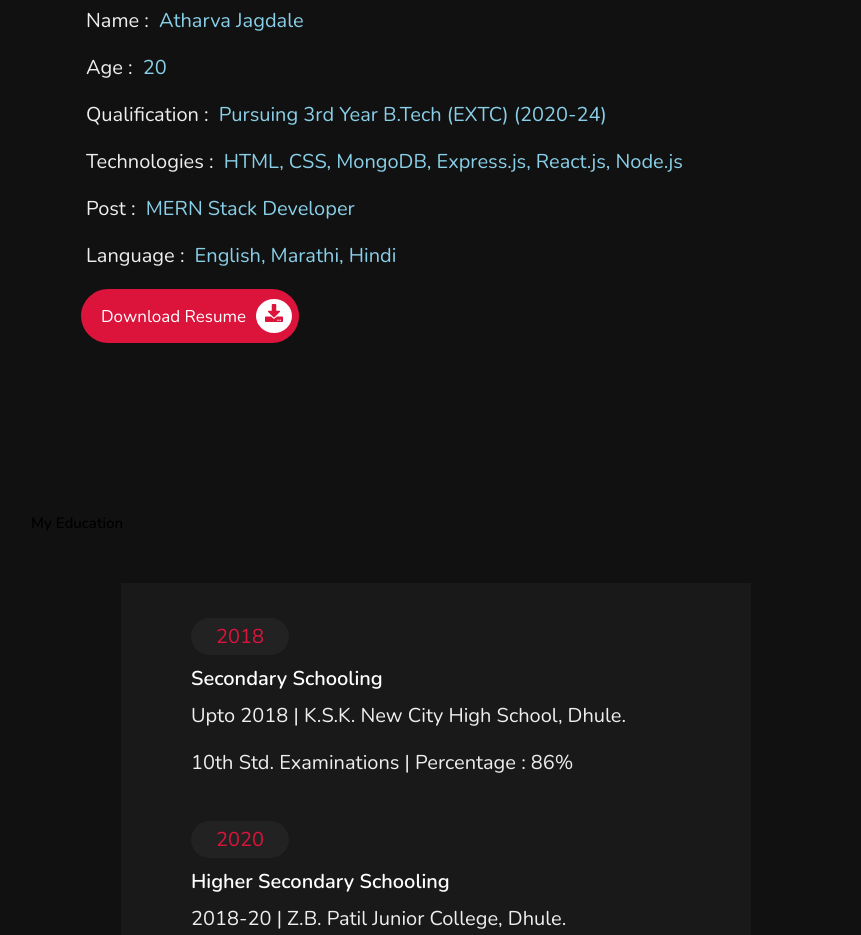
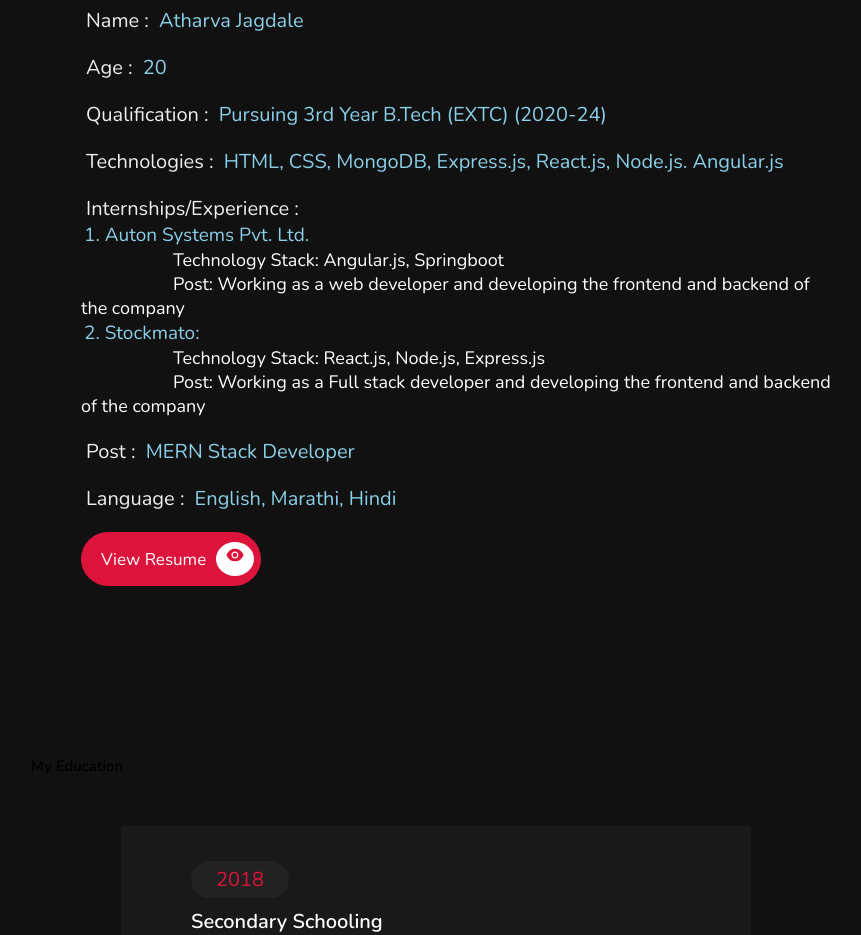
Before and after one commit to atharva030/React-Portfolio, a React (Create React App) app: page / in a window 1280 px wide. Shown: the part 960-1895 px from the top of the page, without its empty margins (379-1240 px from the left). Built offline with nearby package versions, Linux system fonts and the light colour scheme.

Commit message:
internship

```diff
--- a/src/Components/About.jsx
+++ b/src/Components/About.jsx
@@ -1,6 +1,7 @@
 import React from "react";
 import "../Styles/About.css";
 import { FaDownload} from "react-icons/fa";
+import { AiFillEye} from "react-icons/ai";
 
 const About = () => {
   return (
@@ -10,34 +11,45 @@ const About = () => {
           <span>About</span> Me
         </h1>
         <div className="info">
-          <h3>
+          <h3 className="title-style">
             <span> Name : </span> Atharva Jagdale
           </h3>
-          <h3>
+          <h3 className="title-style">
             <span> Age : </span> 20
           </h3>
-          <h3>
+          <h3 className="title-style">
             <span> Qualification : </span> Pursuing 3rd Year B.Tech (EXTC)
             (2020-24)
           </h3>
-          <h3>
+          <h3 className="title-style">
             <span> Technologies : </span> HTML, CSS, MongoDB, Express.js,
-            React.js, Node.js
+            React.js, Node.js. Angular.js
           </h3>
-          <h3>
+          <h3 className="title-style">
+            <span> Internships/Experience : </span>
+
+            <p id="p1"> 1. Auton Systems Pvt. Ltd. </p>
+          <p id="p2"> Technology Stack: Angular.js, Springboot</p>
+          <p id="p2">Post: Working as a web developer and developing the frontend and backend of the company</p>
+
+            <p id="p1">2. Stockmato: </p>
+          <p id="p2"> Technology Stack: React.js, Node.js, Express.js</p>
+          <p id="p2">Post: Working as a Full stack developer and developing the frontend and backend of the company</p>
+          </h3>
+          <h3 className="title-style">
             <span> Post : </span> MERN Stack Developer
           </h3>
-          <h3>
+          <h3 className="title-style">
             <span> Language : </span> English, Marathi, Hindi
           </h3>
           <a
-            href="Atharva Jagdale Resume.pdf"
-            download="Atharva Jagdale Resume"
+          target="_blank"
+            href="https://drive.google.com/file/d/1JIwrpgVb32F59f7SBeDFdmLqddVJKBZS/view?usp=sharing"
           >
             <button className="all-btn">
-              Download Resume
+              View Resume
               <span>
-                <i className="fa fa-download"><FaDownload/></i>
+                <i className="icon"><AiFillEye size={20}/></i>
               </span>
             </button>
           </a>
--- a/src/Styles/About.css
+++ b/src/Styles/About.css
@@ -15,7 +15,7 @@
 	padding-left: 5em;
 }
 
- .info h3 {
+ .title-style {
 	font-size: 2rem;
 	color: #89cfe7;
 	padding: 1rem 0;
@@ -50,3 +50,10 @@
 	font-size: 25px;
 	color: #fff;
 }
+
+#p1 {     text-indent: 3px;
+	color: #89cfe7;
+    font-size: 19px;}
+#p2 {     text-indent: 92px;
+	color: white;
+    font-size: 18px;}
```
Also changed, not shown: src/Components/Thanks.jsx (added, +26 -0 lines).
